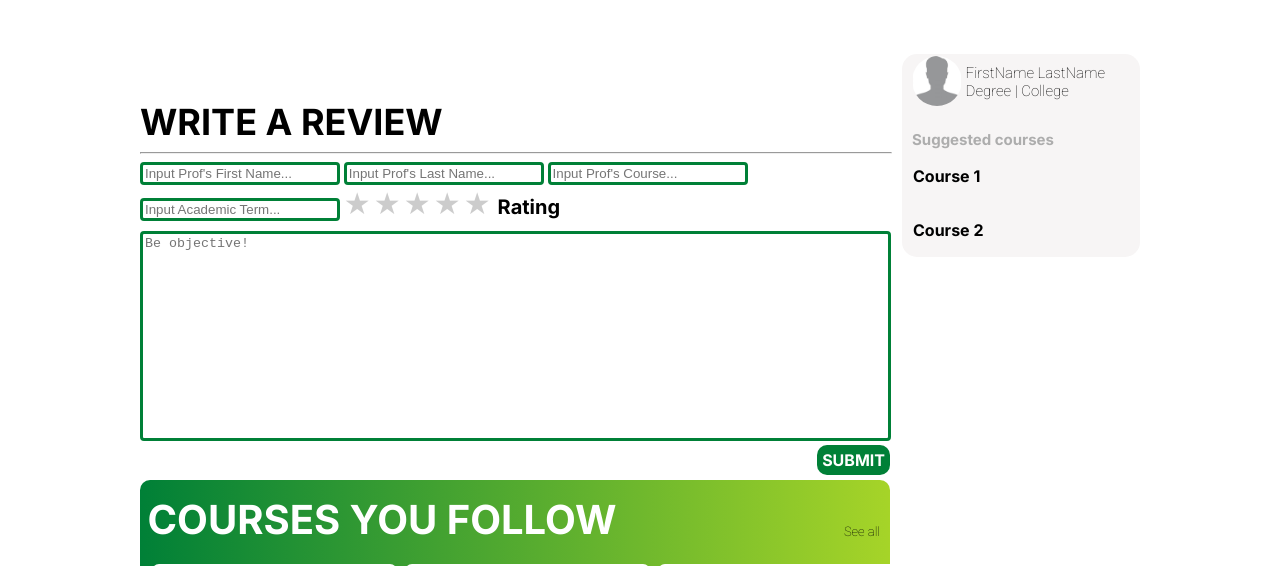
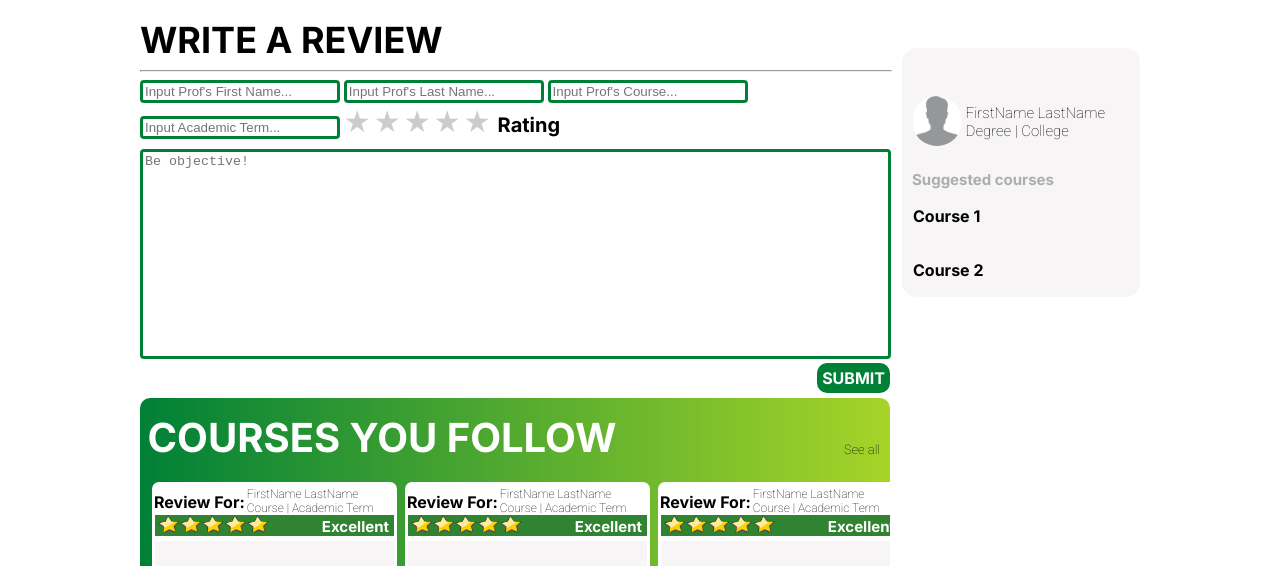
Before and after one commit to alain-cheng/MCO-CCAPDEV, a plain HTML site: page index.html in a window 1280 px wide. Shown: the part 381-947 px from the top of the page. Drawn offline with nearby package versions, Linux system fonts and the light colour scheme.

Commit message:
positional fixes

```diff
--- a/index.css
+++ b/index.css
@@ -116,16 +116,19 @@ textarea {
 .content {
     min-width: 1000px;
     max-width: 1000px;
-    margin: 0 auto;
+    height: auto;
+    margin: 0px auto;
     display: block;
     position: relative;
     top: 10px;
 }
 
 .mainpage {
-    margin: -200px 0px 0px 0px;
+    margin: auto auto auto auto;
     min-width: 750px;
     max-width: 750px;
+
+    float: left;
 }
 
 .mainpage hr {
@@ -141,6 +144,8 @@ textarea {
     border-radius: 15px 15px 15px 15px;
     background-color: var(--white3);
     width: 238px;
+
+    float: right;
 }
 
 .userContainer {
```
